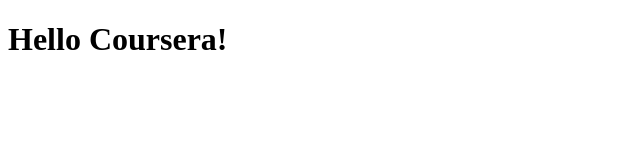
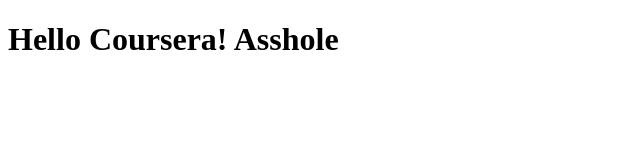
Before and after one commit to arnodekloet/coursera-test, a plain HTML site: page site/index.html in a window 1280 px wide. Shown: the whole page, without its empty margins (0-640 px from the left). Drawn offline with Linux system fonts and the light colour scheme.

Commit message:
small addition to homepage

```diff
--- a/site/index.html
+++ b/site/index.html
@@ -4,6 +4,7 @@
 	<title>Hello Coursera</title>
 </head>
 <body>
-<h1>Hello Coursera!</h1>
+<h1>Hello Coursera! Asshole
+</h1>
 </body>
 </html>
```
